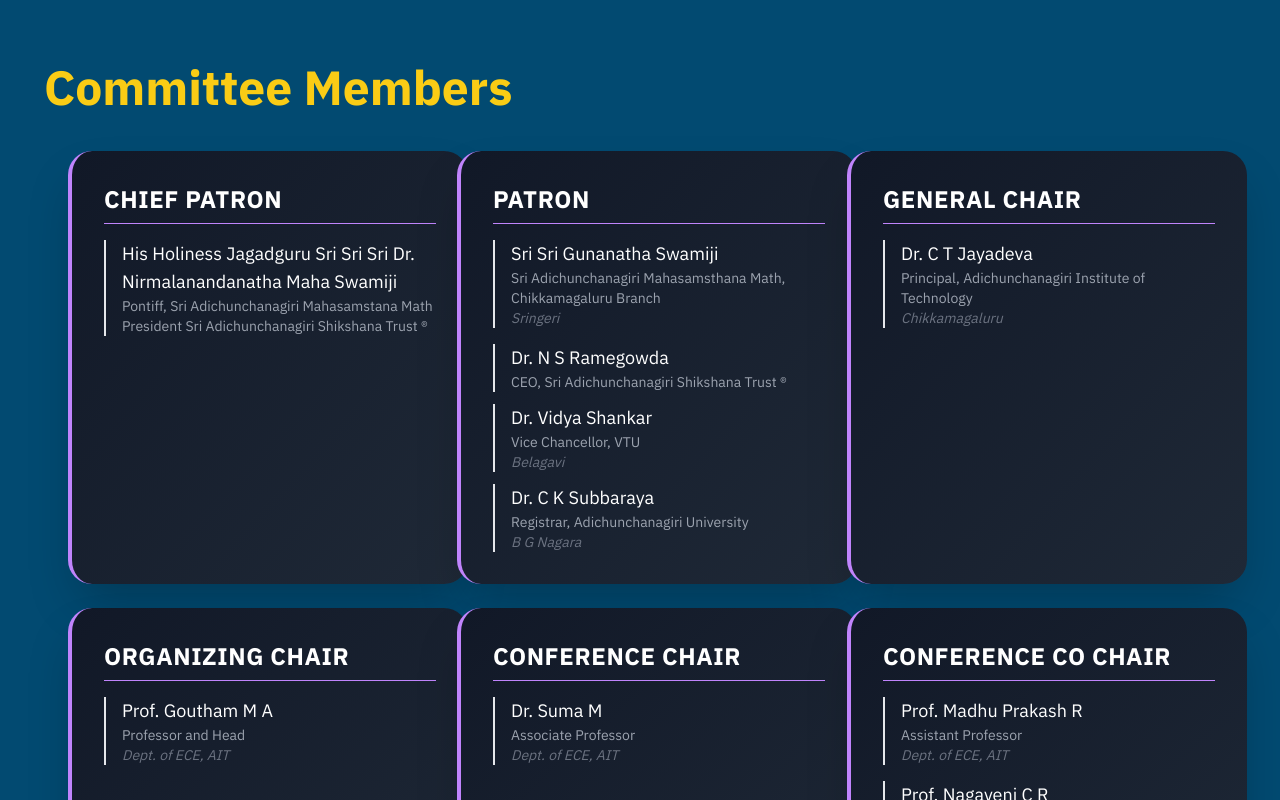
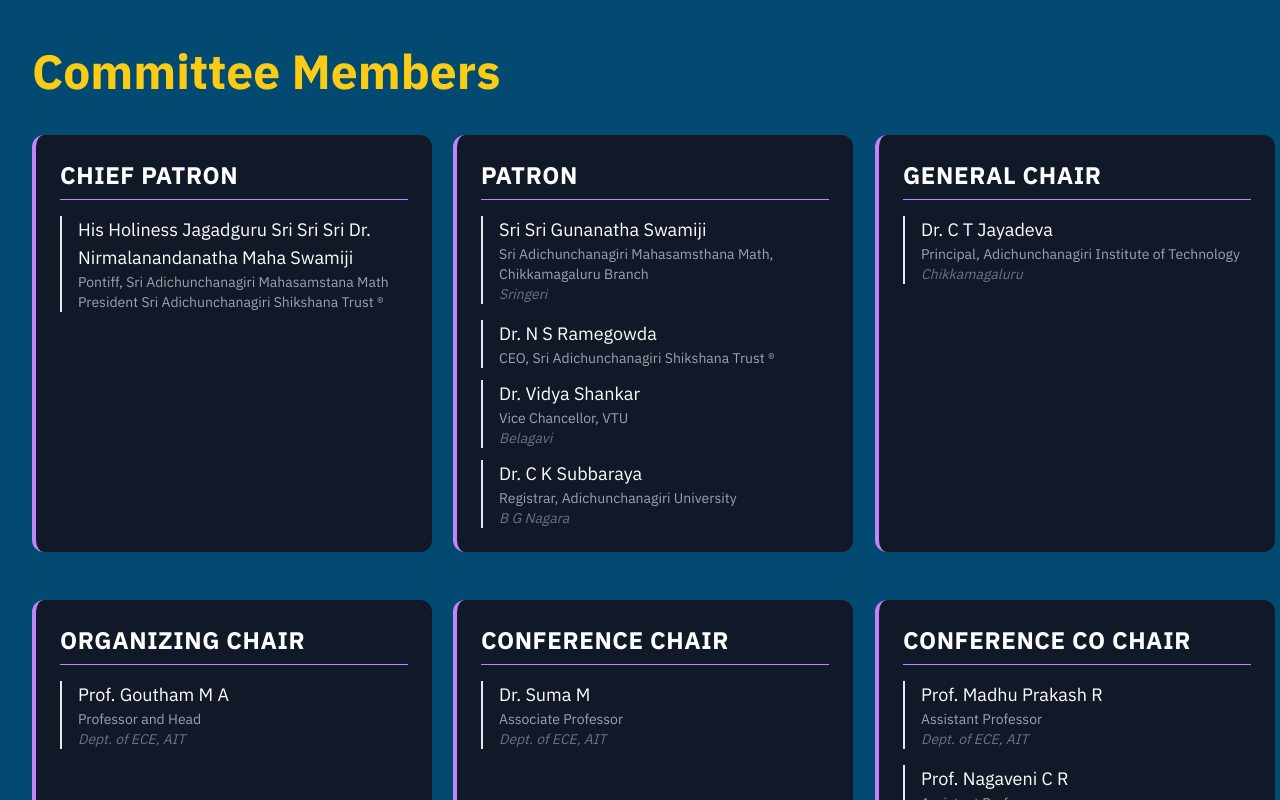
Before and after one commit to Amaan9136/ecmi-2025, a Next.js app: page / in a window 1280 px wide. Shown: the part 2820-3620 px from the top of the page. Built offline with nearby package versions, Linux system fonts and the light colour scheme; no server answers; the database is empty.

Commit message:
refactor: improve layout and styling of committee and about us sections

```diff
--- a/components/AboutUs/Index.jsx
+++ b/components/AboutUs/Index.jsx
@@ -95,11 +95,9 @@
 
   return (
     <section className="relative lg:mb-28" id="about-us">
-      <div className="relative">
-
         <motion.div
           style={{ opacity: sectionOpacity }}
-          className="section-container pt-6 cursor-pointer"
+          className="section-container max-w-7xl mx-auto pt-6 cursor-pointer"
         >
           <SectionTitle title="About Us" />
           {data.map((element, index) => (
@@ -140,8 +138,6 @@
           ))}
         </motion.div>
 
-
-      </div>
     </section>
   );
 };
--- a/components/Committee/CommitteeCard.jsx
+++ b/components/Committee/CommitteeCard.jsx
@@ -8,10 +8,7 @@
     <Tilt
       tiltMaxAngleX={1}
       tiltMaxAngleY={1}
-      className="relative w-[400px] p-8 rounded-3xl shadow-2xl
-                 bg-gradient-to-br from-gray-900 to-gray-800
-                 before:absolute before:inset-0 before:opacity-10
-                 hover:shadow-2xl transition-all duration-300 border-l-4 border-purple-400"
+      className="p-6 bg-gray-900 text-white rounded-xl shadow-sm border-l-4 border-purple-400 cursor-pointer w-[400px]"
     >
       <h2 className="text-white font-bold text-2xl mb-4 tracking-wide border-b border-purple-400 pb-2 uppercase">
         {title.replace(/([A-Z])/g, " $1").trim()}
@@ -41,15 +38,15 @@
                   ))}
                 </p>
               )}
-              {member.institution &&
+              {member.institution && (
                 <p className="text-gray-500 text-sm italic">{member.institution}</p>
-              }
-
+              )}
             </li>
           ) : (
-            <li key={index} className="text-white text-lg">• {member}</li>
+            <li key={index} className="text-white text-lg">
+              • {member}
+            </li>
           )
-
         )}
       </ul>
     </Tilt>
--- a/components/Committee/Index.jsx
+++ b/components/Committee/Index.jsx
@@ -1,5 +1,3 @@
-// NEED TO FIX IN MOBILE
-
 import { motion, useScroll, useTransform } from "framer-motion";
 import SectionTitle from "../helpers/SectionTitle";
 import CommitteeCard from "./CommitteeCard";
@@ -16,9 +14,8 @@
 const splitLargeCommittees = (committees) => {
   const newCommittees = {};
   for (const [key, members] of Object.entries(committees)) {
-    // Split only if large (threshold can be adjusted)
     if (Array.isArray(members) && members.length > 10) {
-      const chunks = chunkArray(members, 9); // 9 members per chunk
+      const chunks = chunkArray(members, 9);
       chunks.forEach((chunk, index) => {
         newCommittees[`${key} - Part ${index + 1}`] = chunk;
       });
@@ -32,40 +29,45 @@
 const Committee = () => {
   const { scrollY } = useScroll();
   const sectionOpacity = useTransform(scrollY, [14300, 14400], [1, 0.3]);
-
-  // Split large committees for better layout
   const conferenceCommitteeSplit = splitLargeCommittees(conferenceCommittee);
   const conferenceCommittee2Split = splitLargeCommittees(conferenceCommittee2);
 
   return (
-    <section className="relative lg:mb-28 flex flex-col" id="committee">
-      <motion.div style={{ opacity: sectionOpacity }} className="section-container pt-10">
+    <section className="relative lg:mb-28 flex flex-col items-center w-full" id="committee">
+      <motion.div
+        style={{ opacity: sectionOpacity }}
+        className="section-container w-full max-w-7xl pt-6 mt-10 md:mt-0 cursor-pointer sm:px-6 lg:px-8"
+      >
         <SectionTitle title={"Committee Members"} />
 
-        {/* Use CSS grid with gap and columns for uniform card sizes and grid alignment */}
-        <div className="grid grid-cols-1 sm:grid-cols-2 lg:grid-cols-3 gap-6 mt-10 px-6">
+        {/* Mobile: flex column centered, Desktop: grid */}
+        <div className="flex flex-col items-center gap-8 mt-10 px-2 sm:px-2 lg:grid lg:grid-cols-3 lg:gap-12 lg:items-stretch lg:px-0 lg:mt-10 lg:space-y-0">
           {Object.entries(conferenceCommitteeSplit).map(([title, members]) => (
             <CommitteeCard
               key={title}
-              title={title.split(" - Part")[0]} // Remove " - Part" suffix from display title
+              title={title.split(" - Part")[0]}
               members={members}
             />
           ))}
         </div>
 
-        <div className="grid grid-cols-1 sm:grid-cols-2 lg:grid-cols-3 gap-6 mt-10 px-6">
+        <div className="flex flex-col items-center gap-8 mt-10 px-2 sm:px-2 lg:grid lg:grid-cols-3 lg:gap-12 lg:items-stretch lg:px-0 lg:mt-10 lg:space-y-0">
           {Object.entries(conferenceCommittee2Split).map(([title, members]) => (
             <CommitteeCard
               key={title}
-              title={title.split(" - Part")[0]} // Remove " - Part" suffix from display title
+              title={title.split(" - Part")[0]}
               members={members}
             />
           ))}
         </div>
 
-        <div className="grid grid-cols-1 sm:grid-cols-2 lg:grid-cols-3 gap-6 mt-10 px-6">
+        <div className="flex flex-col items-center gap-8 mt-10 px-2 sm:px-2 lg:grid lg:grid-cols-3 lg:gap-12 lg:items-stretch lg:px-0 lg:mt-10 lg:space-y-0">
           {Object.entries(conferenceCommittee3).map(([title, members]) => (
-            <CommitteeCard key={title} title={title} members={members} />
+            <CommitteeCard
+              key={title}
+              title={title}
+              members={members}
+            />
           ))}
         </div>
       </motion.div>
--- a/components/helpers/NeonGlowEffect.jsx
+++ b/components/helpers/NeonGlowEffect.jsx
@@ -1,6 +1,6 @@
-import { off, onValue, ref, remove, set } from 'firebase/database';
-import React, { useEffect, useState } from 'react';
-import { database } from '../../server/firebase';
+import { useEffect, useState } from 'react';
+// import { off, onValue, ref, remove, set } from 'firebase/database';
+// import { database } from '../../server/firebase';
 
 export default function NeonGlowEffect() {
   const [randomColor, setRandomColor] = useState('');
@@ -57,22 +57,22 @@
       neonElement.style.left = `${e.pageX}px`;
       neonElement.style.top = `${e.pageY}px`;
 
-      if (uniqueUserId) {
-        set(ref(database, `users_cursor/${uniqueUserId}`), {
-          x: e.pageX,
-          y: e.pageY,
-          color: newColor,
-        });
-      }
+      // if (uniqueUserId) {
+      //   set(ref(database, `users_cursor/${uniqueUserId}`), {
+      //     x: e.pageX,
+      //     y: e.pageY,
+      //     color: newColor,
+      //   });
+      // }
     };
 
     window.addEventListener('mousemove', updatePosition);
 
     return () => {
       window.removeEventListener('mousemove', updatePosition);
-      if (uniqueUserId) {
-        remove(ref(database, `users_cursor/${uniqueUserId}`));
-      }
+      // if (uniqueUserId) {
+      //   remove(ref(database, `users_cursor/${uniqueUserId}`));
+      // }
       neonElement.remove();
     };
   }, [isSupportedDevice]);
@@ -80,23 +80,23 @@
   useEffect(() => {
     if (!isSupportedDevice) return;
 
-    const usersRef = ref(database, 'users_cursor');
+    // const usersRef = ref(database, 'users_cursor');
 
-    const onChildAddedListener = onValue(usersRef, (snapshot) => {
-      let users = {};
-      snapshot.forEach((childSnapshot) => {
-        const user = childSnapshot.val();
-        const userId = childSnapshot.key;
+    // const onChildAddedListener = onValue(usersRef, (snapshot) => {
+    //   let users = {};
+    //   snapshot.forEach((childSnapshot) => {
+    //     const user = childSnapshot.val();
+    //     const userId = childSnapshot.key;
 
-        users[userId] = user;
-      });
+    //     users[userId] = user;
+    //   });
 
-      setUsersData(users);
-    });
+    //   setUsersData(users);
+    // });
 
-    return () => {
-      off(usersRef, 'value', onChildAddedListener);
-    };
+    // return () => {
+    //   off(usersRef, 'value', onChildAddedListener);
+    // };
   }, [isSupportedDevice]);
 
   useEffect(() => {
@@ -125,7 +125,7 @@
 
     const handleVisibilityChange = () => {
       if (document.hidden && userId) {
-        remove(ref(database, `users_cursor/${userId}`));
+        // remove(ref(database, `users_cursor/${userId}`));
       }
     };
 
```
